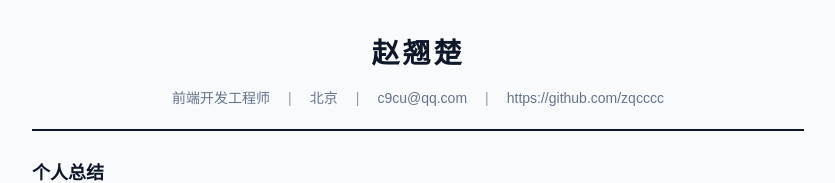
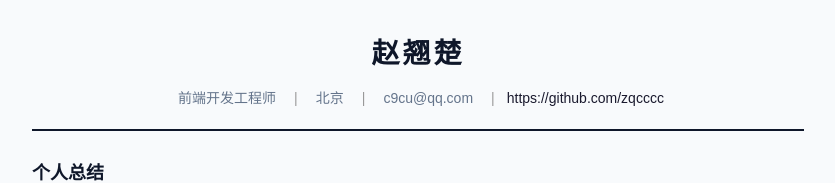
Before and after one commit to zqcccc/resume-boilerplate, a website: page src/index.html in a window 1280 px wide. Shown: the top 183 px of the page, without its empty margins (222-1057 px from the left). Drawn offline with Linux system fonts and the light colour scheme.

Commit message:
添加链接样式以重置文本装饰，并更新 GitHub 链接为可点击链接

```diff
--- a/src/index.html
+++ b/src/index.html
@@ -545,6 +545,11 @@
         font-size: 13px;
       }
     }
+
+    .reset-a {
+      text-decoration: none;
+      color: var(--color-body);
+    }
   </style>
 </head>
 
@@ -564,7 +569,8 @@
           <span class="sep">|</span>
           <span>c9cu@qq.com</span>
           <span class="sep">|</span>
-          <span>https://github.com/zqcccc</span>
+          <a href="https://github.com/zqcccc"
+              target="_blank" class="reset-a">https://github.com/zqcccc</a>
         </div>
       </div>
 
```
